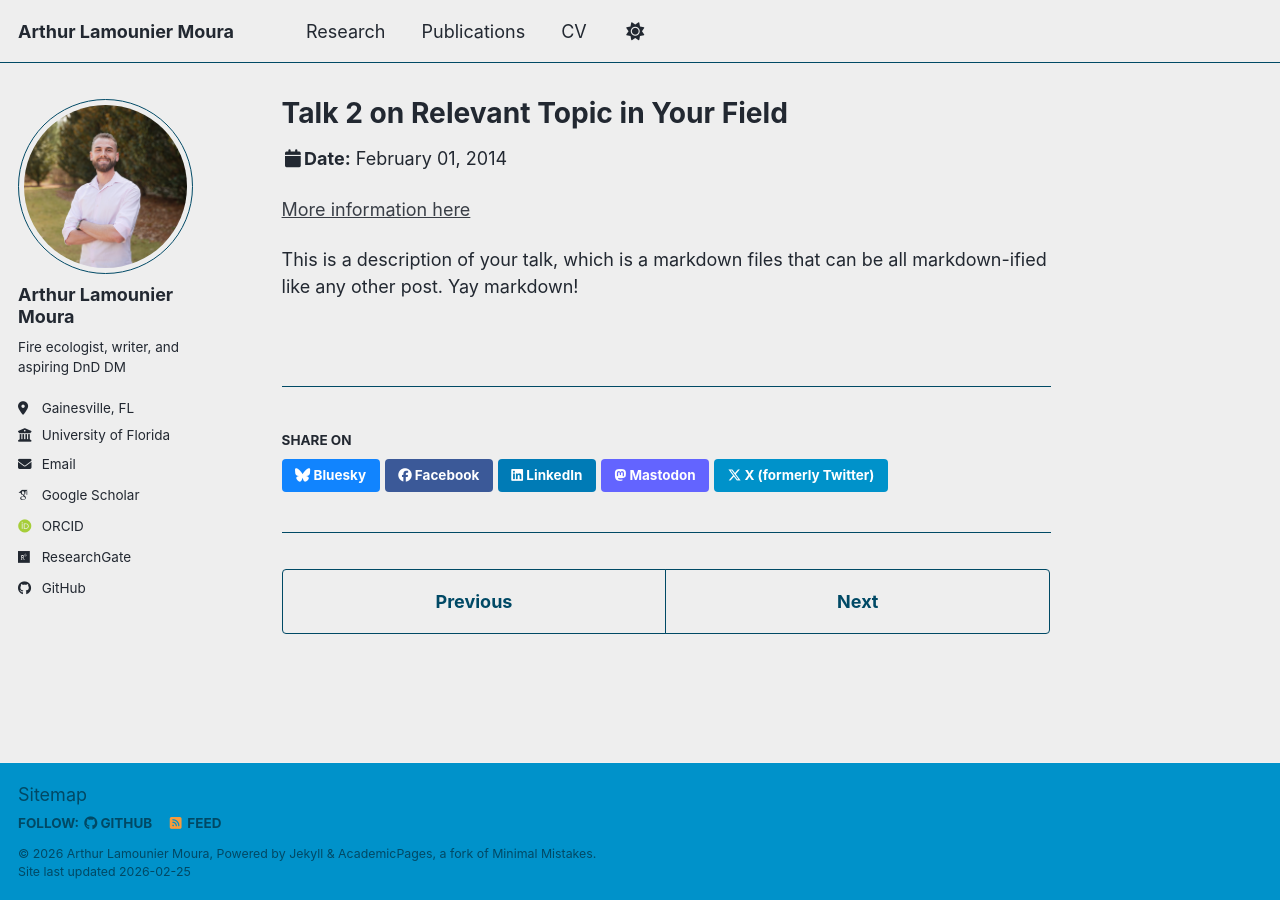
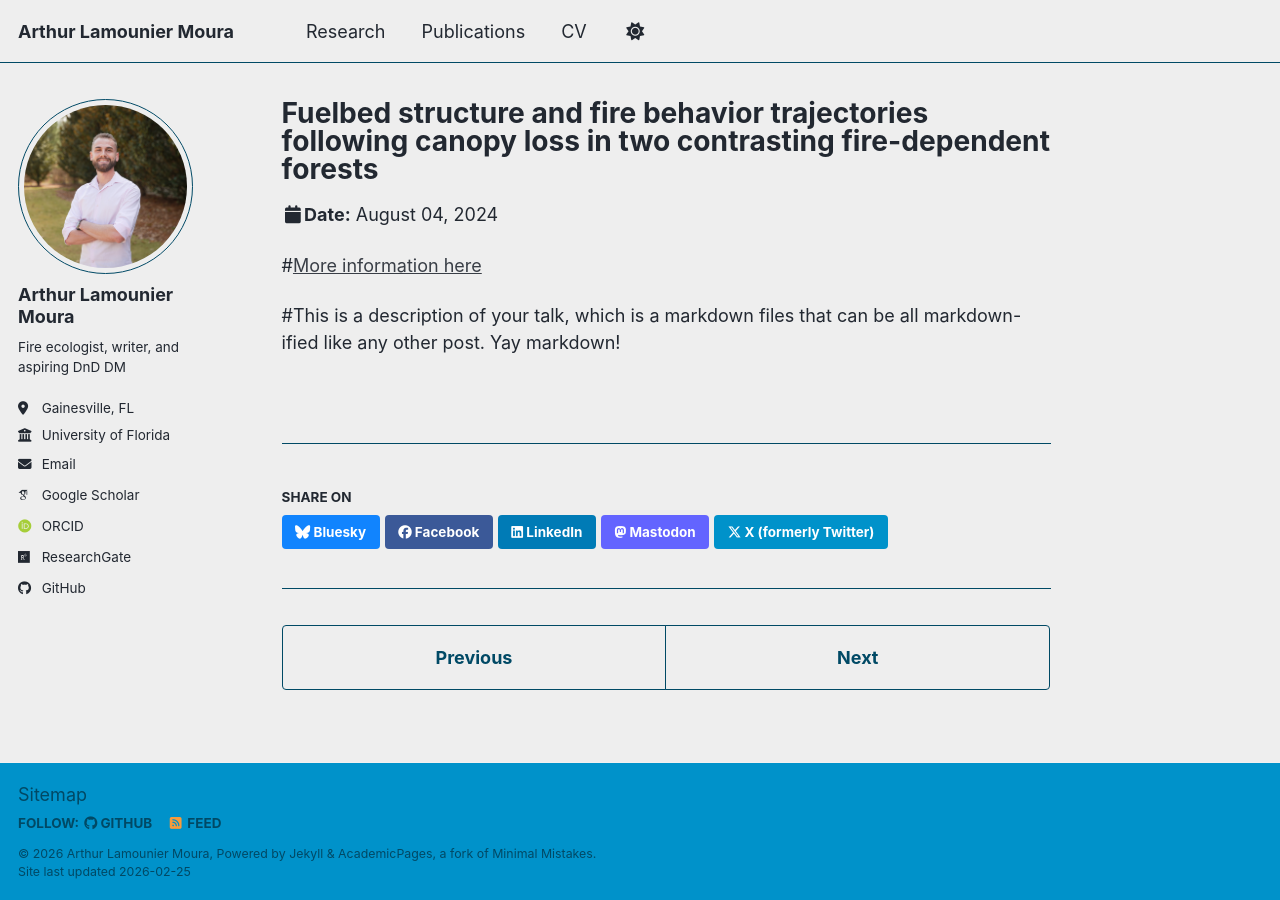
Before and after one commit to arthurlamounier/arthurlamounier.github.io, a Jekyll site: the page built from _talks/2014-02-01-talk-2.md, in a window 1280 px wide. Built offline with Jekyll 4.4.1, drawn with Linux system fonts in a browser that asks for light colours; some web fonts are replaced; a script bundle is joined from its source files by our own code; library files that are not in the unit come from our copies.

Commit message:
Update 2014-02-01-talk-2.md

```diff
--- a/_talks/2014-02-01-talk-2.md
+++ b/_talks/2014-02-01-talk-2.md
@@ -1,13 +1,13 @@
 ---
-title: "Talk 2 on Relevant Topic in Your Field"
+title: "Fuelbed structure and fire behavior trajectories following canopy loss in two contrasting fire-dependent forests"
 collection: talks
 type: "Talk"
 permalink: /talks/2014-02-01-talk-2
-venue: "London School of Testing"
-date: 2014-02-01
-location: "London, UK"
+venue: "Ecological Society of America Annual Meeting"
+date: 2024-08-04
+location: "Long Beach, CA, USA"
 ---
 
-[More information here](http://example2.com)
+#[More information here](http://example2.com)
 
-This is a description of your talk, which is a markdown files that can be all markdown-ified like any other post. Yay markdown!
+#This is a description of your talk, which is a markdown files that can be all markdown-ified like any other post. Yay markdown!
```
